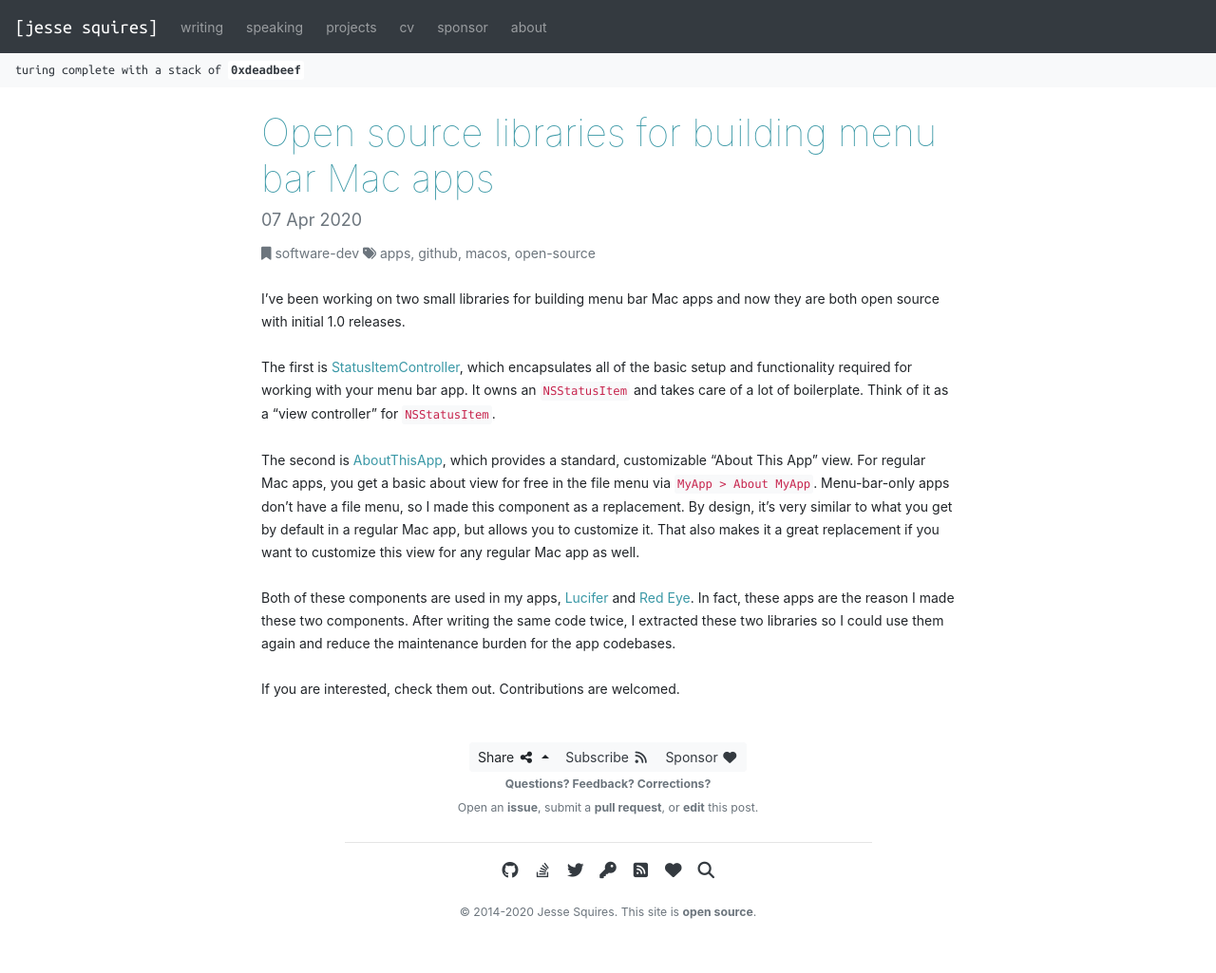
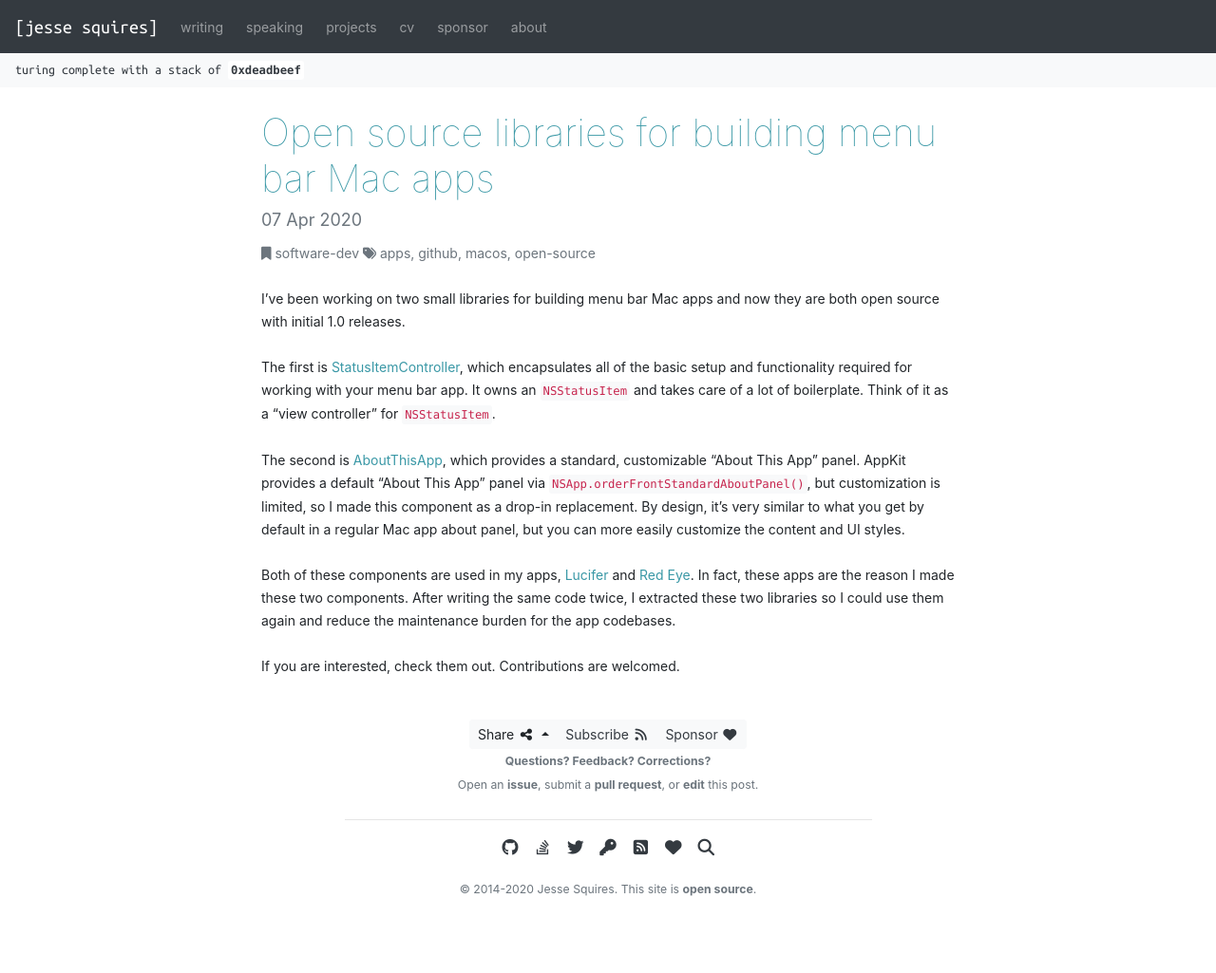
Before and after one commit to jessesquires/jessesquires.com, a Jekyll site: the page built from _posts/2020-04-07-libraries-for-building-menu-bar-mac-apps.md, in a window 1280 px wide. Shown: the whole page at 95% size. Built offline with Jekyll 4.4.1, drawn with Linux system fonts in a browser that asks for light colours; nearby versions of some CDN libraries; library files that are not in the unit come from our copies; after the commit the page ends 1001 px from its top, so only the background shows below that.

Commit message:
[edit] post corrections

```diff
--- a/_posts/2020-04-07-libraries-for-building-menu-bar-mac-apps.md
+++ b/_posts/2020-04-07-libraries-for-building-menu-bar-mac-apps.md
@@ -12,7 +12,7 @@ I've been working on two small libraries for building menu bar Mac apps and now
 
 The first is [StatusItemController](https://github.com/hexedbits/StatusItemController), which encapsulates all of the basic setup and functionality required for working with your menu bar app. It owns an [`NSStatusItem`](https://developer.apple.com/documentation/appkit/nsstatusitem) and takes care of a lot of boilerplate. Think of it as a "view controller" for `NSStatusItem`.
 
-The second is [AboutThisApp](https://github.com/hexedbits/AboutThisApp), which provides a standard, customizable "About This App" view. For regular Mac apps, you get a basic about view for free in the file menu via `MyApp > About MyApp`. Menu-bar-only apps don't have a file menu, so I made this component as a replacement. By design, it's very similar to what you get by default in a regular Mac app, but allows you to customize it. That also makes it a great replacement if you want to customize this view for any regular Mac app as well.
+The second is [AboutThisApp](https://github.com/hexedbits/AboutThisApp), which provides a standard, customizable "About This App" panel. AppKit provides a default "About This App" panel via [`NSApp.orderFrontStandardAboutPanel()`](https://developer.apple.com/documentation/appkit/nsapplication/1428479-orderfrontstandardaboutpanel), but customization is limited, so I made this component as a drop-in replacement. By design, it's very similar to what you get by default in a regular Mac app about panel, but you can more easily customize the content and UI styles.
 
 Both of these components are used in my apps, [Lucifer](https://www.hexedbits.com/lucifer/) and [Red Eye](https://www.hexedbits.com/redeye/). In fact, these apps are the reason I made these two components. After writing the same code twice, I extracted these two libraries so I could use them again and reduce the maintenance burden for the app codebases.
 
```
